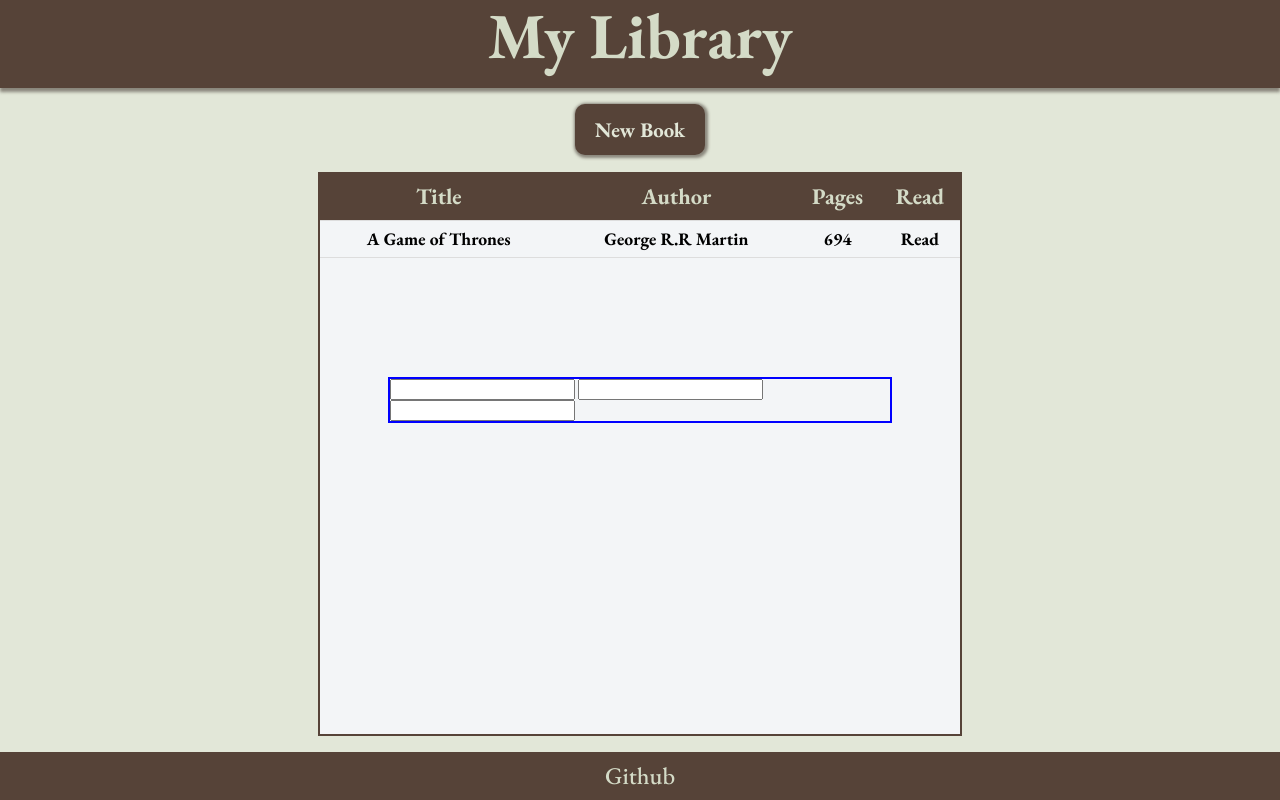
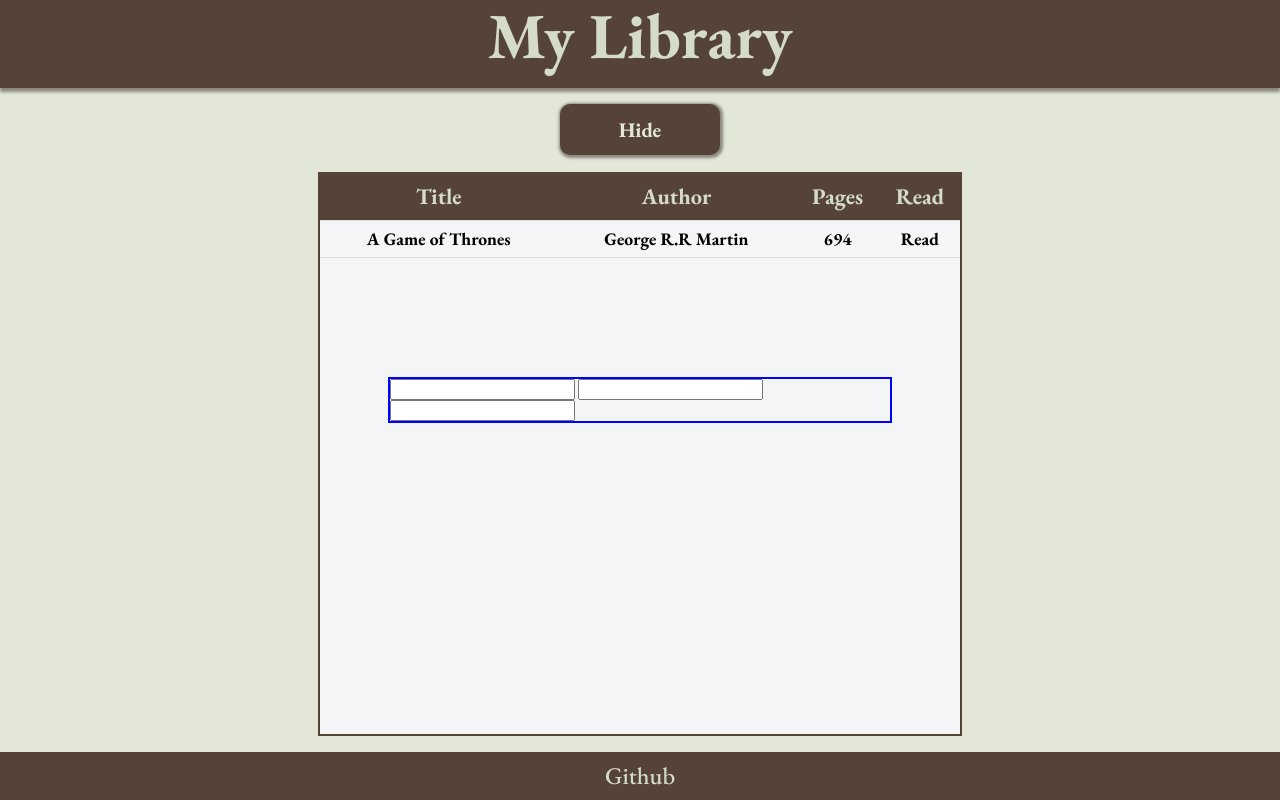
Before and after one commit to fjarm/library, a plain HTML site: page index.html in a window 1280 px wide. Both pictures are taken after a click on the button "New Book". Drawn offline with nearby package versions, Linux system fonts and the light colour scheme.

Commit message:
Add textcontent change to button when clicked

```diff
--- a/script.js
+++ b/script.js
@@ -18,7 +18,9 @@ bookButton.addEventListener('click', () => {
 
     if (bookForm.style.visibility === 'hidden') {
         bookForm.style.visibility = 'visible';
+        bookButton.textContent = 'Hide';
     } else {
         bookForm.style.visibility = 'hidden';
+        bookButton.textContent = 'New Book';
     }
 })
--- a/styles.css
+++ b/styles.css
@@ -91,6 +91,7 @@ h2 {
 
 .new-book-button {
     padding: 12px 20px;
+    width: 160px;
     background-color: var(--primary-color);
     color: var(--light-secondary-color);
     border: none;
```
